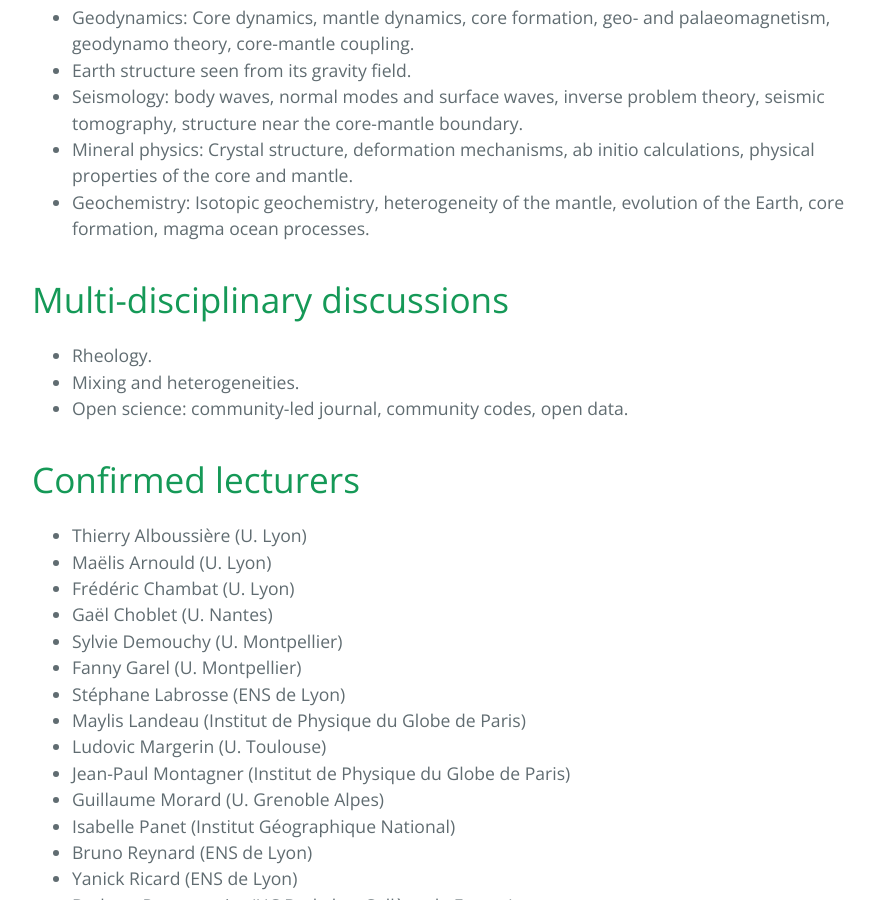
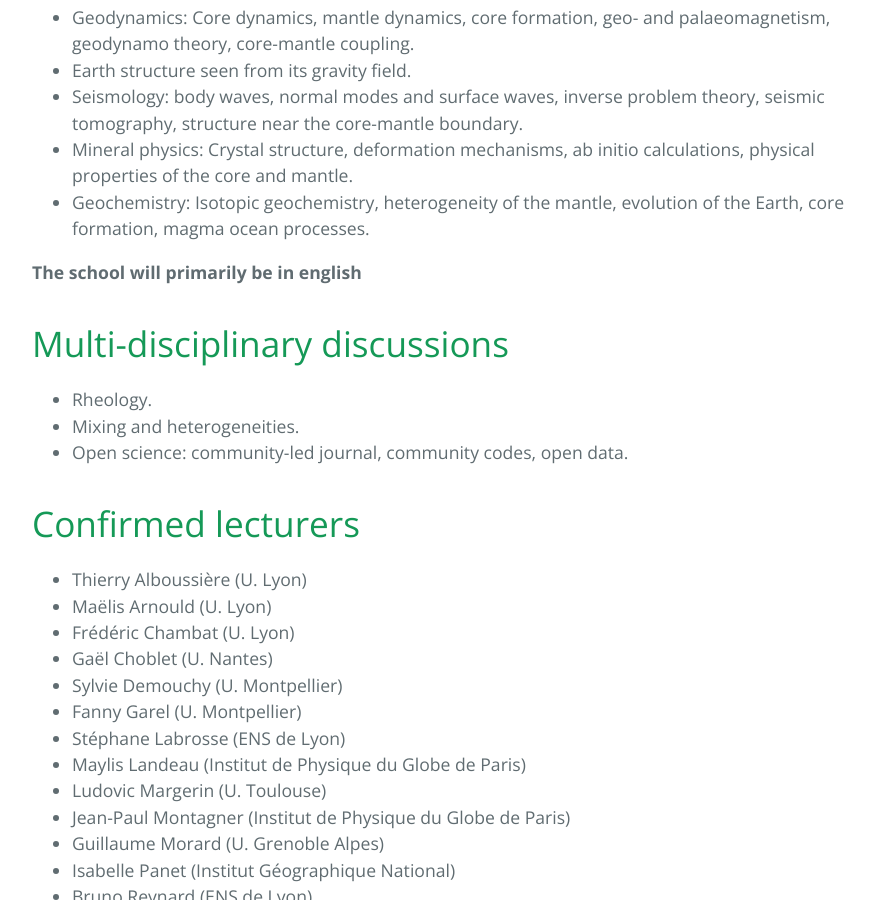
Before and after one commit to GeophysicsHouches2021/GeophysicsHouches2021.github.io, a Jekyll site: the page built from index.md, in a window 1280 px wide and 900 px high, scrolled down 595 px. Shown: the whole window, without its empty margins (192-1067 px from the left). Built offline with Jekyll 4.4.1, drawn with Linux system fonts in a browser that asks for light colours.

Commit message:
adds word on school language

```diff
--- a/index.md
+++ b/index.md
@@ -16,6 +16,8 @@ students and young researchers.
 * Seismology: body waves, normal modes and surface waves, inverse problem theory, seismic tomography, structure near the core-mantle boundary.
 * Mineral physics: Crystal structure, deformation mechanisms, ab initio calculations, physical properties of the core and mantle.
 * Geochemistry: Isotopic geochemistry, heterogeneity of the mantle, evolution of the Earth, core formation, magma ocean processes.
+
+**The school will primarily be in english**
 
 # Multi-disciplinary discussions
 
```
